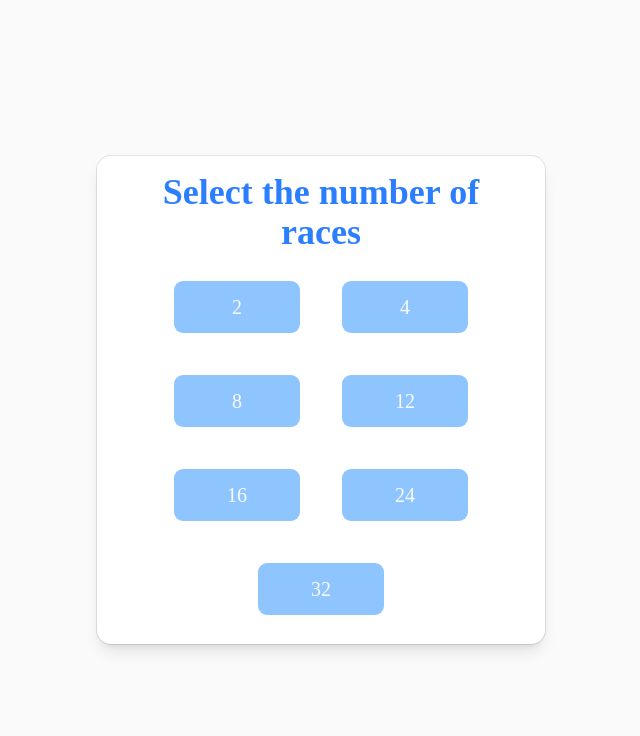
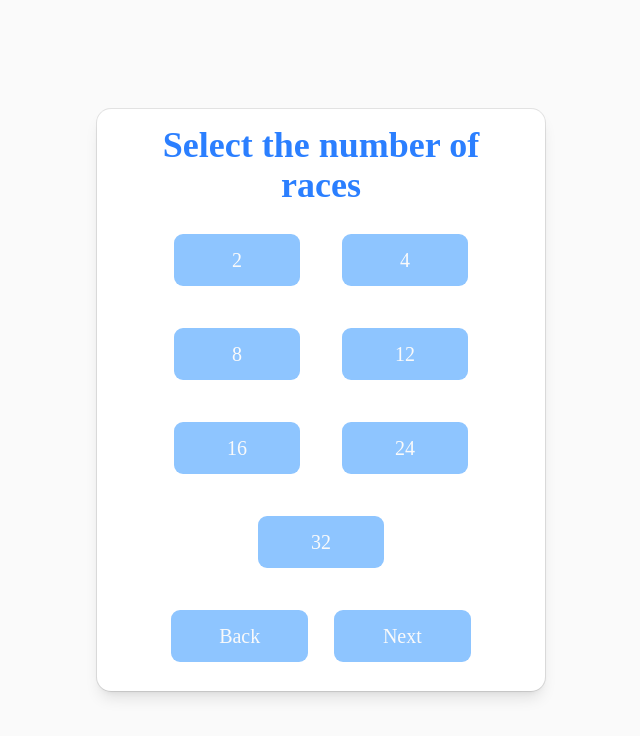
Before and after one commit to jenishpatel-jp/battle-buddies, a Next.js app: page / in a window 1280 px wide. Both pictures are taken after a click on the button "Play!". Shown: the top 736 px of the page, without its empty margins (319-959 px from the left). Built offline with nearby package versions, Linux system fonts and the light colour scheme.

Commit message:
Added back and next button

```diff
--- a/src/components/newGame/NumberOfRaces.tsx
+++ b/src/components/newGame/NumberOfRaces.tsx
@@ -16,6 +16,10 @@ const NumberOfRaces = () => {
                 <Button className="p-3 m-3 w-1/3 h-1/5 bg-blue-300 text-xl">24</Button>
                 <Button className="p-3 m-3 w-1/3 h-1/5 bg-blue-300 text-xl">32</Button>
             </CardContent>
+            <div className=" flex flex-row items-center justify-center ">
+                    <Button className="p-3 m-3 w-1/3 h-1/5 bg-blue-300 text-xl">Back</Button>
+                    <Button className="p-3 m-3 w-1/3 h-1/5 bg-blue-300 text-xl">Next</Button>
+            </div>
 
         </Card>
     )
```
